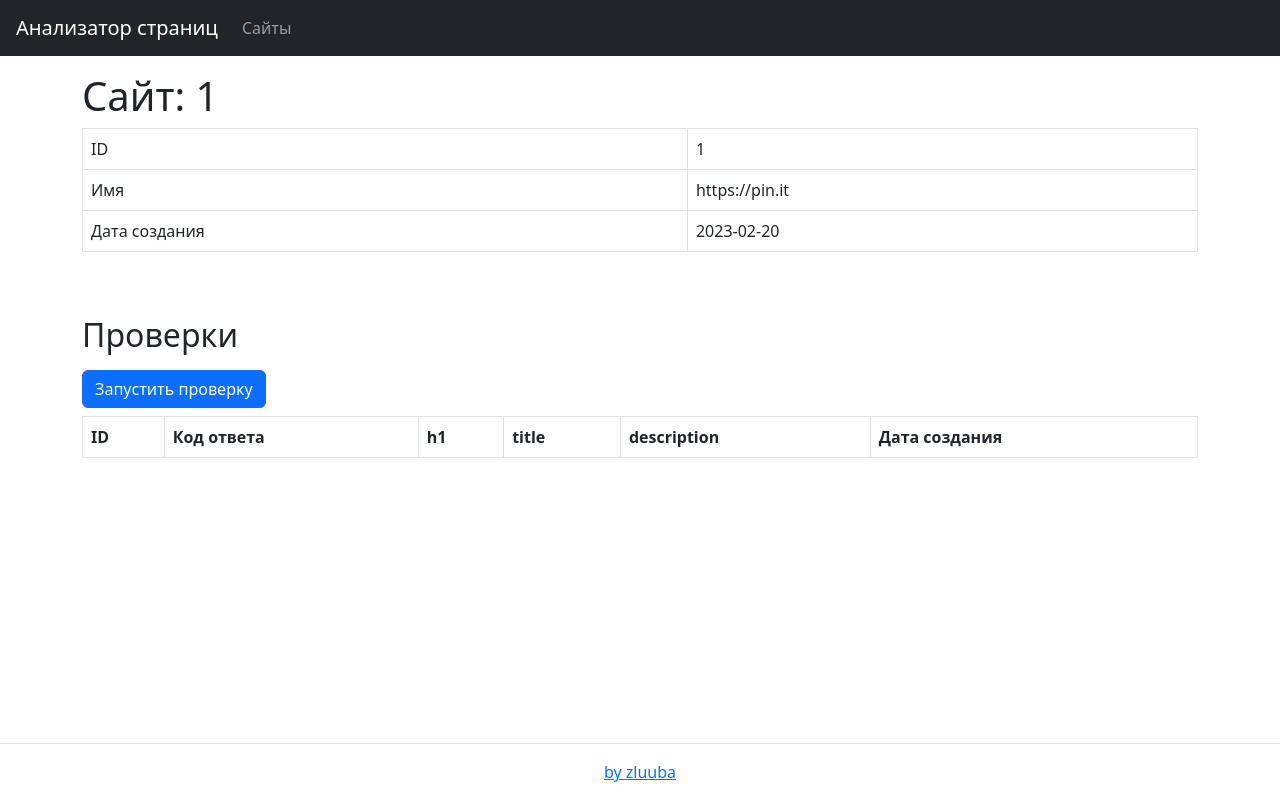
After one commit to zluuba/python-project-83, a Flask app: template page_analyzer/templates/url_page.html in a window 1280 px wide. The commit adds this page. Run offline with Flask 2, Linux system fonts and the light colour scheme; the template is opened without the code that fills it: most values are stand-ins (such as "Sample title", 1, 10 or a date in 2020); lists and menus that the app fills with data are empty.

Commit message:
Feat: add html pages

```diff
--- a/page_analyzer/templates/index.html
+++ b/page_analyzer/templates/index.html
@@ -8,8 +8,8 @@
             <div class="col-12 col-md-10 col-lg-8 mx-auto border rounded-3 bg-light p-5">
                 <h1 class="display-3">Анализатор страниц</h1>
                 <p class="lead">Бесплатно проверяйте сайты на SEO пригодность</p>
-                <form action="/urls " method="post" class="d-flex justify-content-center" required="">
-                    <input type="text" name="url" placeholder="https://www.example.com" value="" class="form-control form-control-lg">
+                <form action="/urls" method="post" class="d-flex justify-content-center" required="">
+                    <input type="text" name="url" placeholder="https://www.example.com" value="{{ search }}" class="form-control form-control-lg">
                     <input type="submit" class="btn btn-primary  btn-lg ms-3 px-5 text-uppercase mx-3" value="Проверить">
                 </form>
             </div>
--- /dev/null
+++ b/page_analyzer/templates/url_page.html
@@ -0,0 +1,48 @@
+{% extends "layout.html" %}
+
+{% block body %}
+
+    <div class="container-lg mt-3">
+        <h1>Сайт: {{ id }}</h1>
+
+        <div class="table-responsive">
+            <table class="table table-bordered table-hover text-nowrap" data-test="url">
+                <tbody>
+                    <tr>
+                      <td>ID</td>
+                      <td>1</td>
+                    </tr>
+                    <tr>
+                      <td>Имя</td>
+                      <td>https://pin.it</td>
+                    </tr>
+                    <tr>
+                      <td>Дата создания</td>
+                      <td>2023-02-20</td>
+                    </tr>
+                </tbody>
+            </table>
+        </div>
+
+        <h2 class="mt-5 mb-3">Проверки</h2>
+        <form method="post" action="/urls/1/checks">
+        <input type="submit" class="btn btn-primary" value="Запустить проверку">
+        </form>
+
+        <div>
+            <table class="table table-bordered table-hover mt-2" data-test="checks">
+                <tbody>
+                    <tr>
+                        <th>ID</th>
+                        <th>Код ответа</th>
+                        <th>h1</th>
+                        <th>title</th>
+                        <th>description</th>
+                        <th>Дата создания</th>
+                    </tr>
+                </tbody>
+            </table>
+        </div>
+    </div>
+
+{% endblock %}
```
Also changed, not shown: page_analyzer/templates/urls.html (added, +21 -0 lines).
